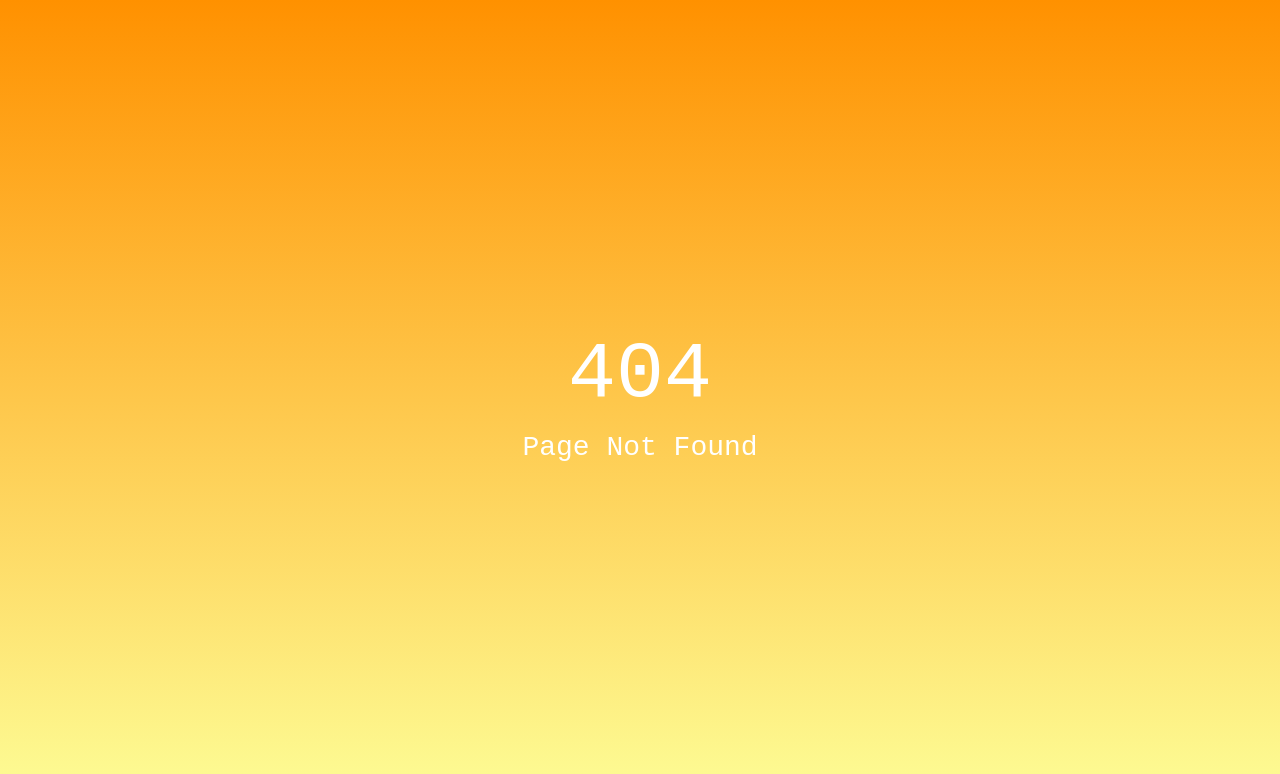
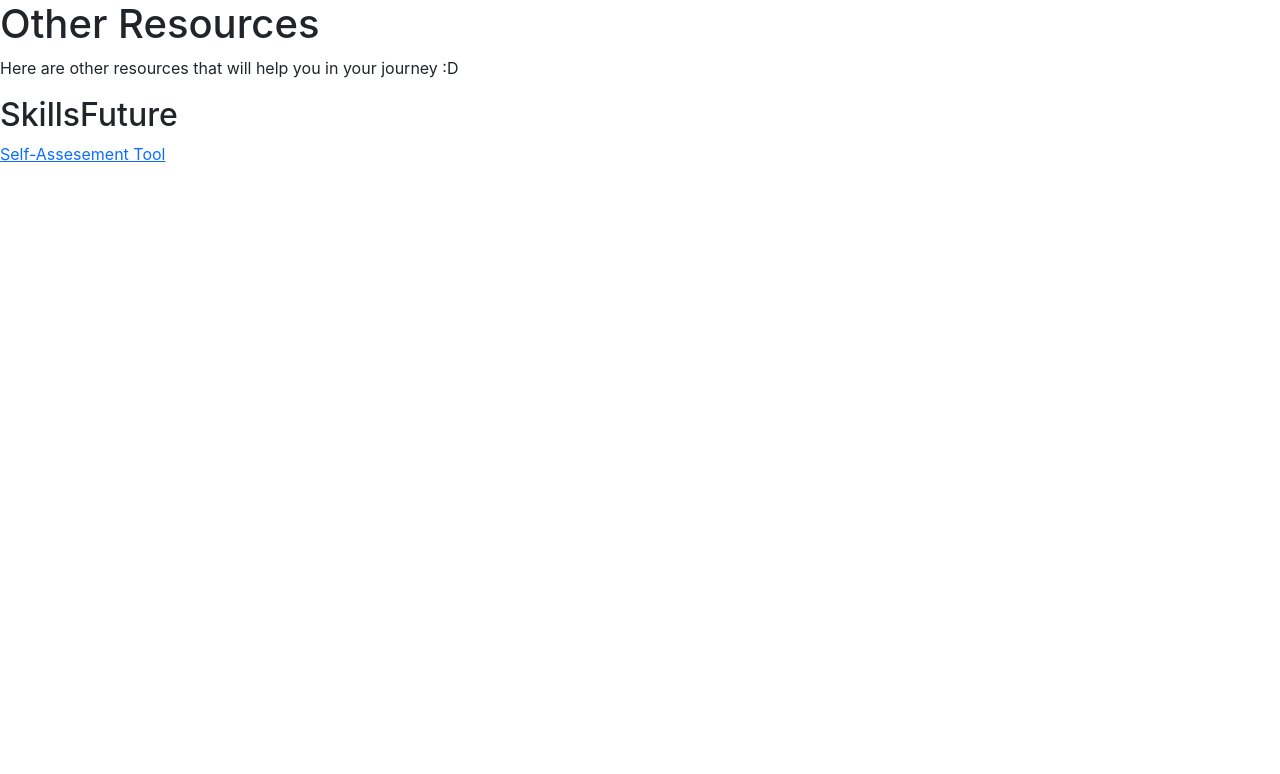
Before and after one commit to dude100no/Geekout-Hackathon-2022, a React (Vite) app in the folder frontend/: page /other in a window 1280 px wide. Before the commit this address had no page. Shown: the top 774 px of the page. Built offline with nearby package versions, Linux system fonts and the light colour scheme; a web font is replaced by a local one.

Commit message:
added an other page

```diff
--- a/frontend/src/App.jsx
+++ b/frontend/src/App.jsx
@@ -7,6 +7,7 @@
 import { useEffect } from "react";
 import NotFound from "./pages/NotFound";
 import Dashboard from "./pages/Dashboard";
+import Other from "./pages/other";
 
 function App() {
 
@@ -21,6 +22,7 @@
         <Routes>
           <Route path="/" element={auth.isAuthenticated ? <Dashboard /> : <Home /> } />
           {!auth.isAuthenticated && <Route path="/signup" element={<SignUp />} />}
+          <Route path="/other" element={<Other />} />
           <Route path="*" element={<NotFound />} />
         </Routes>
       </Router>
--- a/frontend/src/pages/Home.jsx
+++ b/frontend/src/pages/Home.jsx
@@ -21,6 +21,9 @@
         <Button variant="flat" size="lg" onClick={() => navigate("/profile")}>
           Sign In
         </Button>
+        <Button variant="flat" size="lg" onClick={() => navigate("/other")}>
+          Other Resources
+        </Button>
       </div>
       {/* <SingpassModal show={true} /> */}
     </header>
--- a/frontend/src/pages/other.jsx
+++ b/frontend/src/pages/other.jsx
@@ -1 +1,19 @@
 //for resources
+import React from "react";
+import "../styles/other.css";
+import { Link } from "react-router-dom";
+
+function Other() {
+  return <div>
+    <h1>
+        Other Resources
+    </h1>
+    <p>Here are other resources that will help you in your journey :D
+    </p>
+    <h2> <Link to ="https://www.myskillsfuture.gov.sg"></Link>SkillsFuture</h2>
+    <p>
+    <Link to="https://www.myskillsfuture.gov.sg/content/portal/en/assessment/landing.html">Self-Assesement Tool</Link>
+    </p>
+  </div>;
+}
+export default Other;
--- a/frontend/src/pages/profile.jsx
+++ b/frontend/src/pages/profile.jsx
@@ -1,4 +1,4 @@
-//dashboard
+//auth
 import React from "react";
 function Profile() {
   return <div>profile page</div>;
--- a/frontend/src/pages/survey.jsx
+++ b/frontend/src/pages/survey.jsx
@@ -0,0 +1 @@
+//just one page as demo
--- /dev/null
+++ b/frontend/src/styles/other.css
@@ -0,0 +1,14 @@
+#other-page > h1 {
+    font-size: 50px;
+    font-family: monospace;
+  }
+
+  #other-page > h2 {
+    font-size: 40px;
+    font-family: monospace;
+  }
+
+  #other-page > p {
+    font-size: 30px;
+    font-family: monospace;
+  }
```
